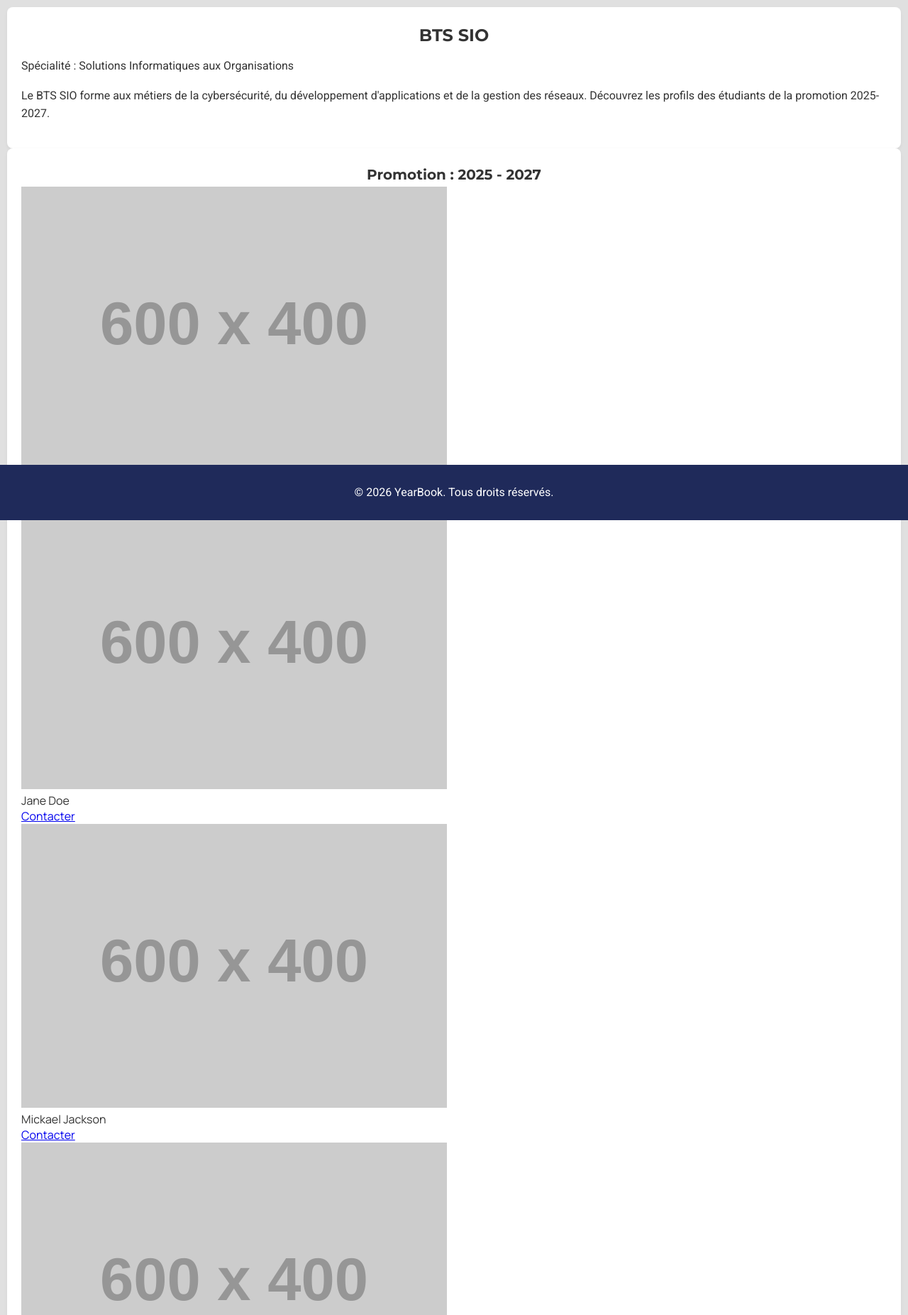
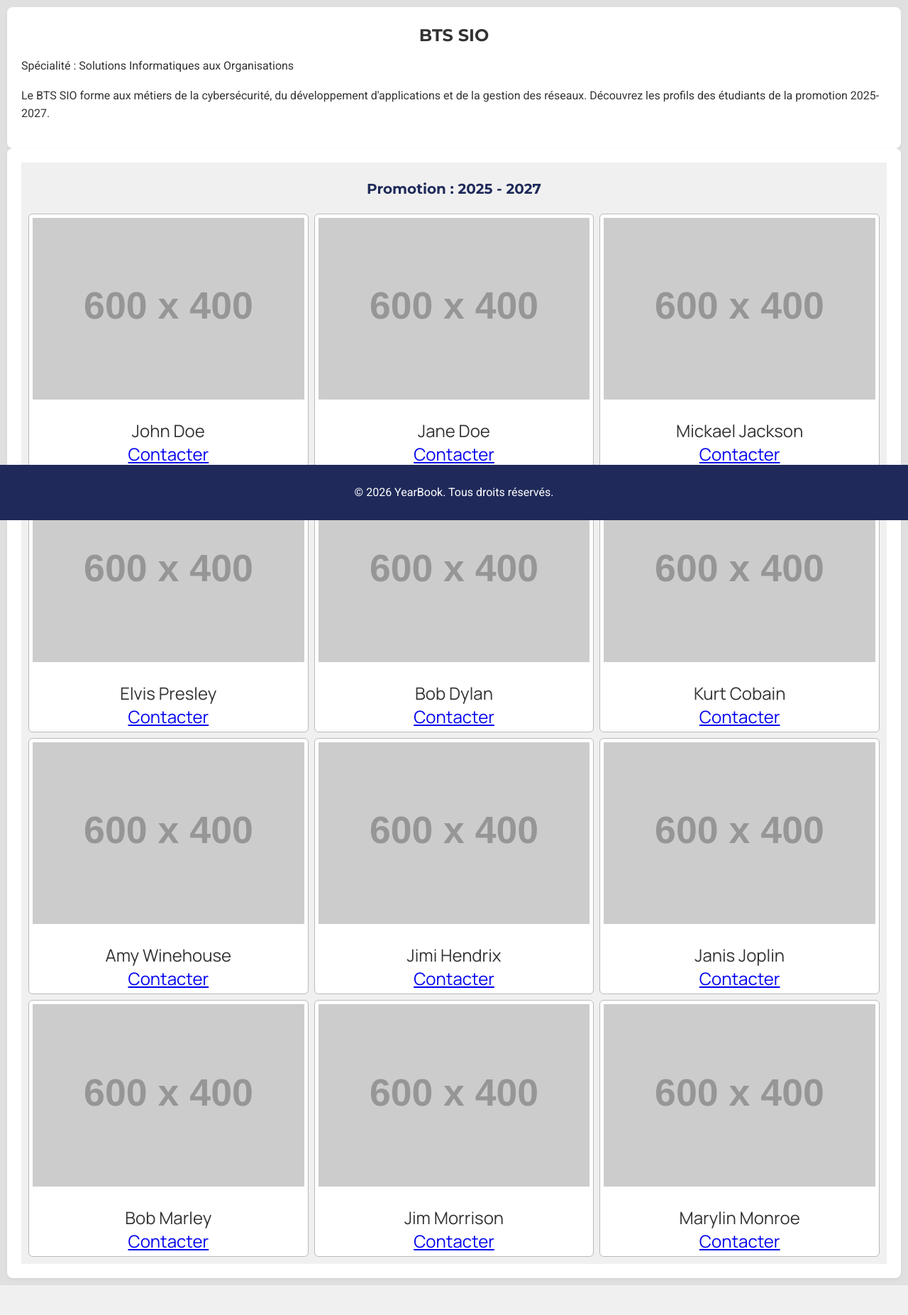
Before and after one commit to MarleyAvix/yearBook, a PHP site: page /pages/sio.html in a window 1280 px wide. Shown: the part 67-1920 px from the top of the page at 71% size. Run offline with PHP 8.4, Linux system fonts and the light colour scheme; grey boxes labelled with a size stand in for pictures from a placeholder-image service; some libraries are stand-ins or nearby versions.

Commit message:
ajout de la branche filiere-page sur la branche dev + ajout du css des pages filieres revu avec Marley lundi

```diff
--- a/css/style.css
+++ b/css/style.css
@@ -766,6 +766,54 @@ body.page-home {
     text-align: left;
 }
 
+/* Grille pour présentation des étudiants de chaque filière */
+.container {
+    display: grid;
+    grid-template-columns: repeat(3, 1fr);
+    gap: 8px;
+    background-color: #f0f0f0;
+    max-width: 100%;
+    padding: 10px;
+}
+
+.container div {
+    font-size: 24px;
+    text-align: center;
+}
+
+.container div.header-grid {
+    grid-column: 1 / 4;
+    background-color: #f0f0f0;;
+    text-align: center;
+    padding: 15px;
+    border-radius: 6px 6px 0 0;
+}
+
+.container div.header-grid h2 {
+    color: #1f2a5a;
+    margin: 0;
+    font-size: 20px;
+}
+
+.student-block {
+    background-color: #ffffff;
+    border: 1px solid #bababa;
+    border-radius: 6px;
+    display: flex;
+    flex-direction: column;
+    align-items: center;
+    text-align: center;
+    gap: 20px;
+    padding: 5px;
+}
+
+.student-photo img {
+    width: 100%;
+    max-width: 100%;
+    border: 2px solid #ccc;
+    margin-bottom: 0px;
+}
+
 /* Footer Accueil */
 
 .home-footer {
```
